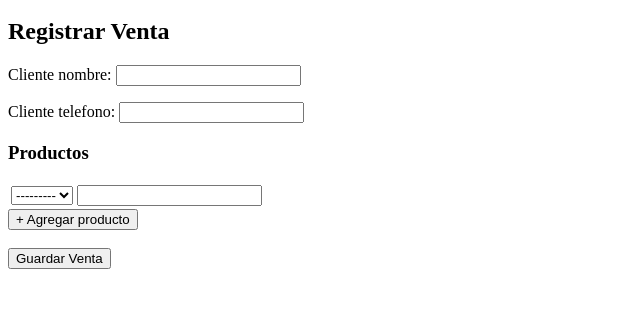
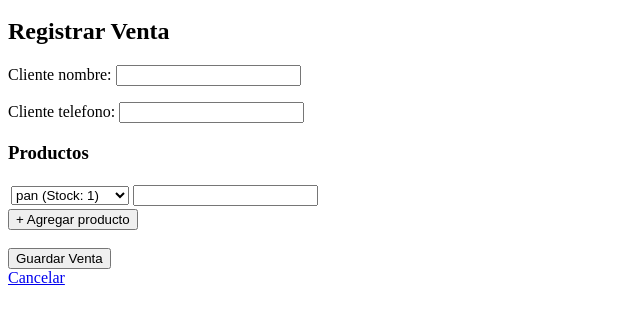
Before and after one commit to rb1022533/punto_de_venta, a Django app: page /agregar_venta/ in a window 1280 px wide. Shown: the part 162-486 px from the top of the page, without its empty margins (0-640 px from the left). Run offline with Django 5.2, Linux system fonts and the light colour scheme; a user stored in the database is signed in; data comes from the database, SQL or seed files in the repository; both versions use the stored data as it was after the commit.

Commit message:
commit 3 mejoras en agregar venta, mensaje js de 0 producto en stock

```diff
--- a/app/views.py
+++ b/app/views.py
@@ -145,11 +145,11 @@ def eliminar_producto(request, producto_id):
 @login_required
 def agregar_venta(request):
     DetalleVentaFormSet = inlineformset_factory(
-        Venta, DetalleVenta,
-        form=DetalleVentaForm,
-        extra=1,  # número inicial de formularios
-        can_delete=True
-    )
+     Venta, DetalleVenta,
+     form=DetalleVentaForm,
+     extra=1,
+     can_delete=False  # <-- aquí
+)
 
     if request.method == 'POST':
         venta_form = VentaForm(request.POST)
--- a/punto_de_venta/templates/agregar_venta.html
+++ b/punto_de_venta/templates/agregar_venta.html
@@ -3,7 +3,8 @@
 
 {% block content %}
 <h2>Registrar Venta</h2>
-  <form method="POST">
+
+<form method="POST" id="venta-form">
   {% csrf_token %}
   {{ venta_form.as_p }}
   {{ formset.management_form }}
@@ -11,8 +12,16 @@
   <h3>Productos</h3>
   <table id="productos-table">
     {% for form in formset %}
-        <tr class="producto-form">
-          <td>{{ form.producto }}</td>
+    <tr class="formset-row">
+      <td>
+        <select name="{{ form.producto.name }}">
+          {% for producto in form.fields.producto.queryset %}
+          <option value="{{ producto.id }}" data-stock="{{ producto.cantidad_stock }}">
+            {{ producto.nombre }} (Stock: {{ producto.cantidad_stock }})
+          </option>
+          {% endfor %}
+        </select>
+      </td>
       <td>{{ form.cantidad }}</td>
     </tr>
     {% endfor %}
@@ -23,5 +32,7 @@
   <button type="submit">Guardar Venta</button>
 </form>
 
+<a href="{% url 'lista_ventas' %}">Cancelar</a>
+
 <script src="{% static 'js/formset_dynamic.js' %}"></script>
 {% endblock %}
--- a/static/js/formset_dynamic.js
+++ b/static/js/formset_dynamic.js
@@ -17,3 +17,28 @@ document.addEventListener("DOMContentLoaded", function () {
         totalForms.value = currentForms + 1; // actualizar TOTAL_FORMS
     });
 });
+
+document.addEventListener('DOMContentLoaded', function() {
+    const form = document.querySelector('form'); // el formulario de venta
+
+    form.addEventListener('submit', function(e) {
+        let error = false;
+
+        document.querySelectorAll('.formset-row').forEach(row => {
+            const select = row.querySelector('select'); // select de producto
+            const cantidad = row.querySelector('input[name$="cantidad"]'); // input de cantidad
+
+            if (select && cantidad) {
+                const stock = parseInt(select.selectedOptions[0].dataset.stock);
+                const qty = parseInt(cantidad.value);
+
+                if (qty > stock) {
+                    error = true;
+                    alert(`No hay suficiente stock de ${select.selectedOptions[0].text}.\nStock disponible: ${stock}`);
+                }
+            }
+        });
+
+        if (error) e.preventDefault(); // detener envío si hay error
+    });
+});
```
Also changed, not shown: db.sqlite3. Lines whose indentation alone changed are shown as unchanged.
